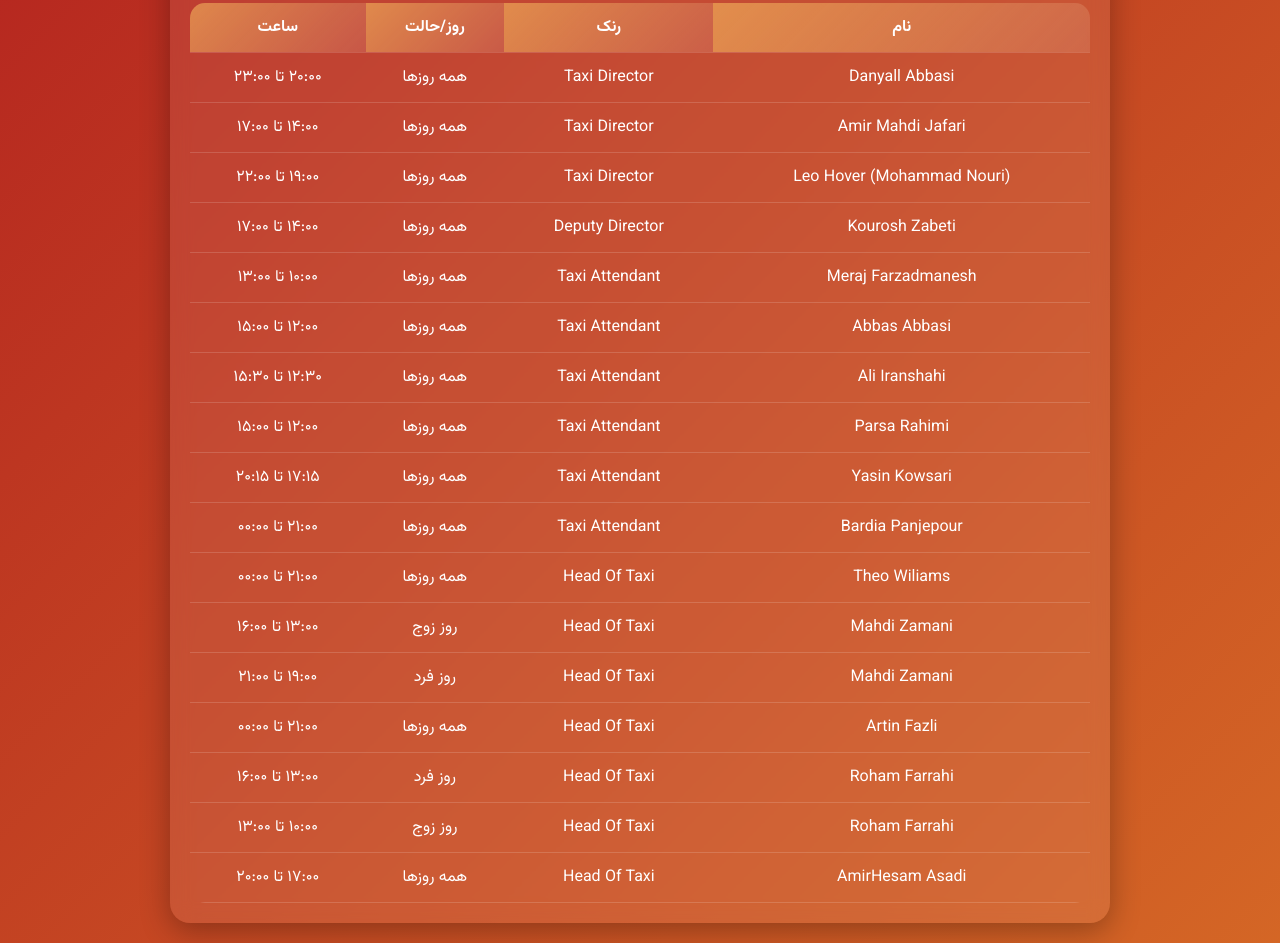
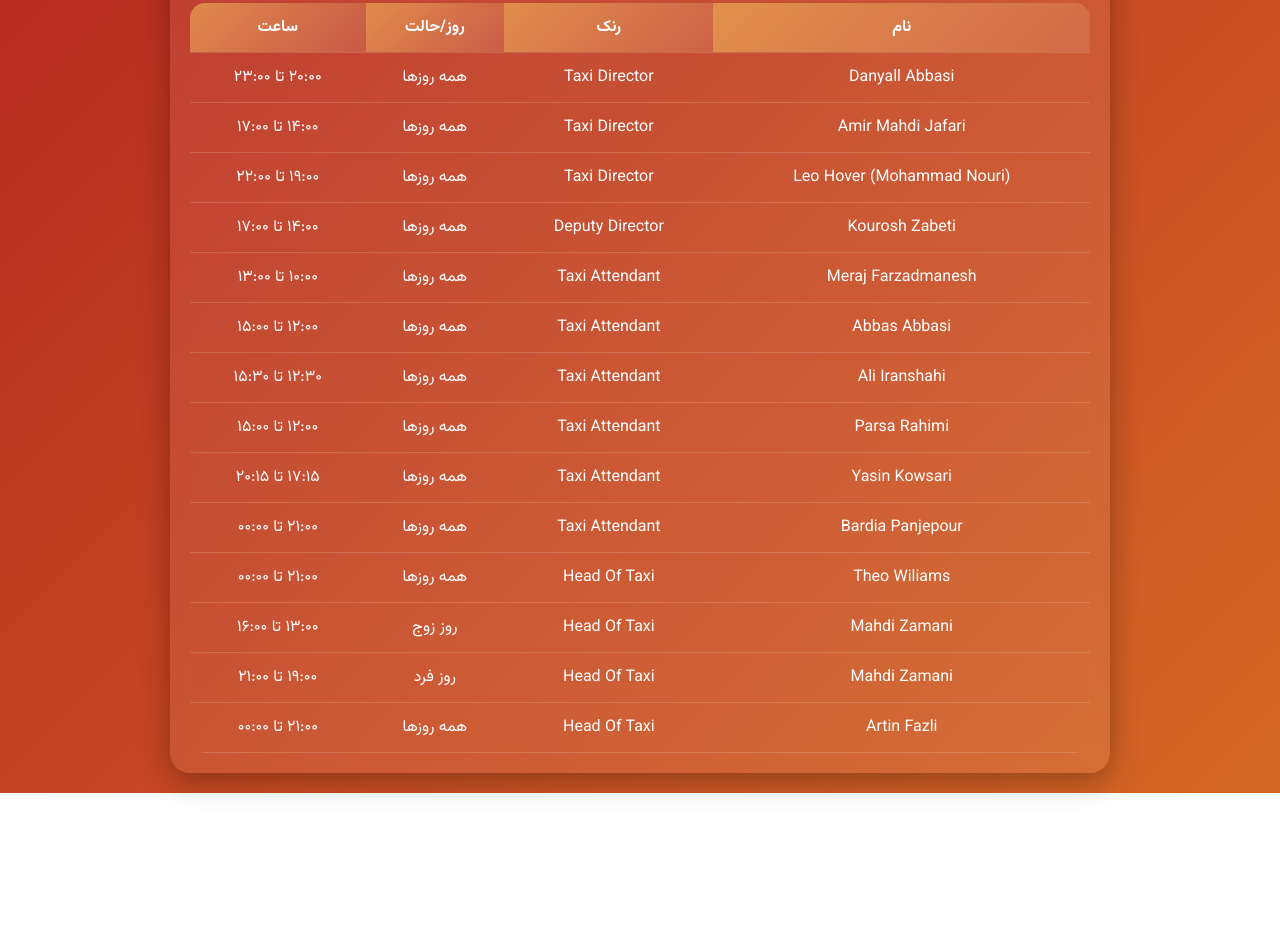
Before and after one commit to Wexipe/TaxiShift, a plain HTML site: page index.html in a window 1280 px wide. Shown: the part 602-1545 px from the top of the page. After the commit the page ends 1395 px from the top, so only its background shows below. Drawn offline with Linux system fonts and the light colour scheme.

Commit message:
index.html

```diff
--- a/index.html
+++ b/index.html
@@ -179,11 +179,6 @@ const shifts = [
         {days:"روز فرد", start:"19:00", end:"21:00"}
     ]},
     {name: "Artin Fazli", rank: "Head Of Taxi", times: [{days:"همه روزها", start:"21:00", end:"00:00"}]},
-    {name: "Roham Farrahi", rank: "Head Of Taxi", times: [
-        {days:"روز فرد", start:"13:00", end:"16:00"},
-        {days:"روز زوج", start:"10:00", end:"13:00"}
-    ]},
-    {name: "AmirHesam Asadi", rank: "Head Of Taxi", times: [{days:"همه روزها", start:"17:00", end:"20:00"}]},
 
     {name: "Meraj Farzadmanesh", rank: "Taxi Attendant", times: [{days:"همه روزها", start:"10:00", end:"13:00"}]},
     {name: "Abbas Abbasi", rank: "Taxi Attendant", times: [{days:"همه روزها", start:"12:00", end:"15:00"}]},
```
